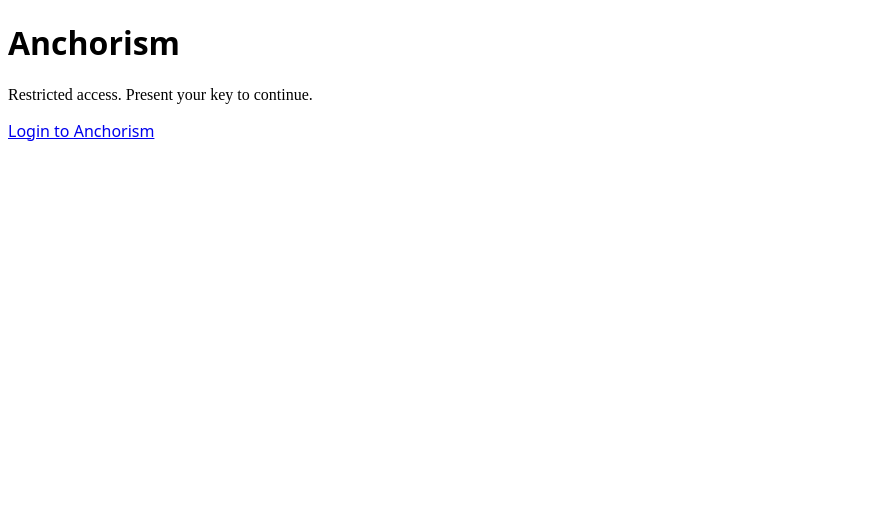
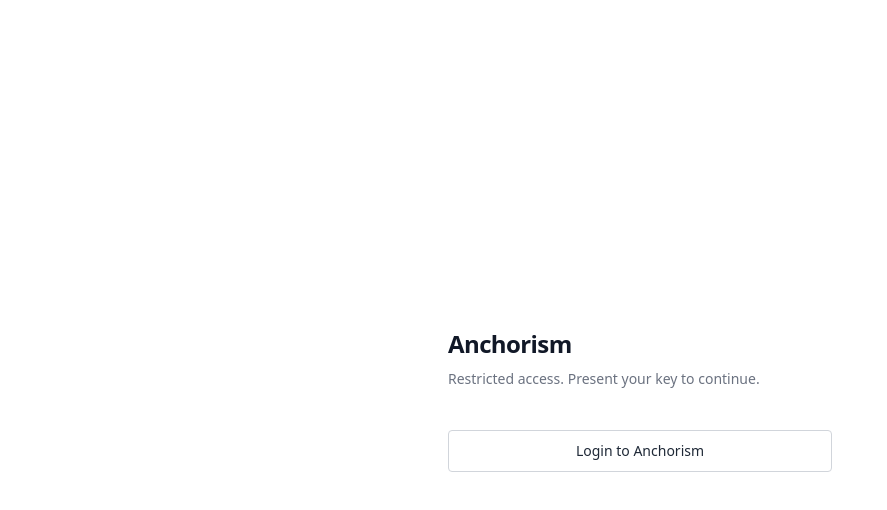
Before and after one commit to alcholistic/website, a Next.js app: page / in a window 1280 px wide. Shown: the top 510 px of the page, without its empty margins (0-887 px from the left). Built offline with nearby package versions, Linux system fonts and the light colour scheme.

Commit message:
Add RootLayout component with metadata

```diff
--- /dev/null
+++ b/src/app/layout.js
@@ -0,0 +1,14 @@
+import "./globals.css";
+
+export const metadata = {
+  title: "Anchorism",
+  description: "Secure access portal.",
+};
+
+export default function RootLayout({ children }) {
+  return (
+    <html lang="en">
+      <body>{children}</body>
+    </html>
+  );
+}
```
